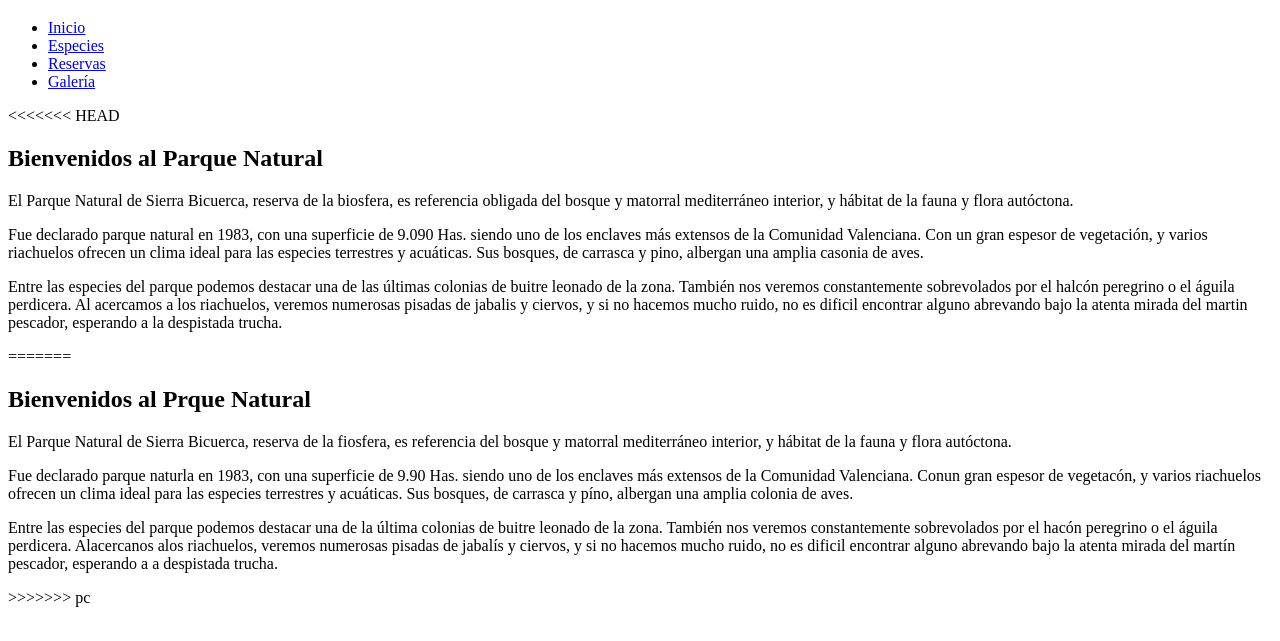
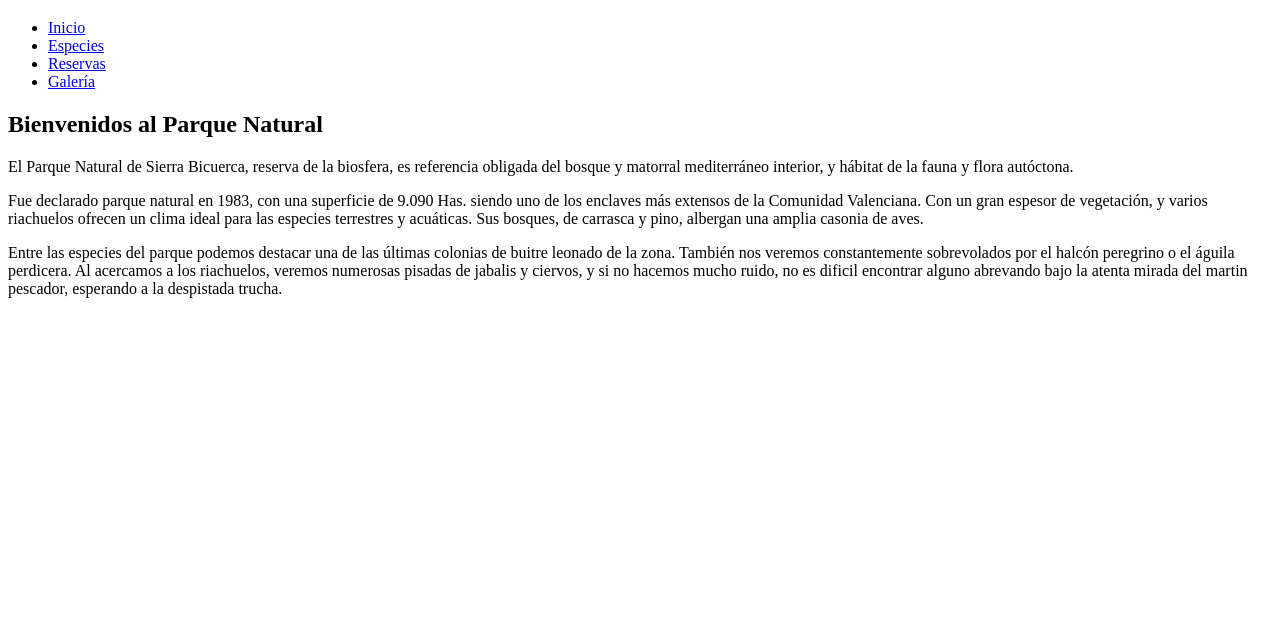
Before and after one commit to manuemendoza/ejercicios, a plain HTML site: page ejercicio6/index.html in a window 1280 px wide. Shown: the part 61-702 px from the top of the page. Drawn offline with Linux system fonts and the light colour scheme.

Commit message:
ejercicio5

```diff
--- a/ejercicio6/index.html
+++ b/ejercicio6/index.html
@@ -21,7 +21,6 @@
         </ul>
     </nav>
     <main>
-<<<<<<< HEAD
         <h2>Bienvenidos al Parque Natural</h2>
         <p>
             El Parque Natural de Sierra Bicuerca, reserva de la biosfera, es referencia obligada del bosque y matorral mediterráneo interior, y hábitat de la fauna y flora autóctona.
@@ -35,21 +34,6 @@
             de jabalis y ciervos, y si no hacemos mucho ruido, no es dificil encontrar alguno abrevando bajo la atenta mirada del martin pescador, esperando a la despistada trucha.
         </p>
 
-=======
-        <h2>Bienvenidos al Prque Natural</h2>
-        <p>
-            El Parque Natural de Sierra Bicuerca, reserva de la fiosfera, es referencia del bosque y matorral mediterráneo interior, y hábitat de la fauna y flora autóctona.
-        </p>
-        <p>
-            Fue declarado parque naturla en 1983, con una superficie de 9.90 Has. siendo uno de los enclaves más extensos de la Comunidad Valenciana. Conun gran espesor de vegetacón, y varios riachuelos ofrecen un clima ideal para las especies terrestres y acuáticas.
-            Sus bosques, de carrasca y píno, albergan una amplia colonia de aves.
-        </p>
-        <p>
-            Entre las especies del parque podemos destacar una de la última colonias de buitre leonado de la zona. También nos veremos constantemente sobrevolados por el hacón peregrino o el águila perdicera. Alacercanos alos riachuelos, veremos numerosas pisadas
-            de jabalís y ciervos, y si no hacemos mucho ruido, no es dificil encontrar alguno abrevando bajo la atenta mirada del martín pescador, esperando a a despistada trucha.
-        </p>
-    </main>
->>>>>>> pc
 </body>
 
 </html>
```
